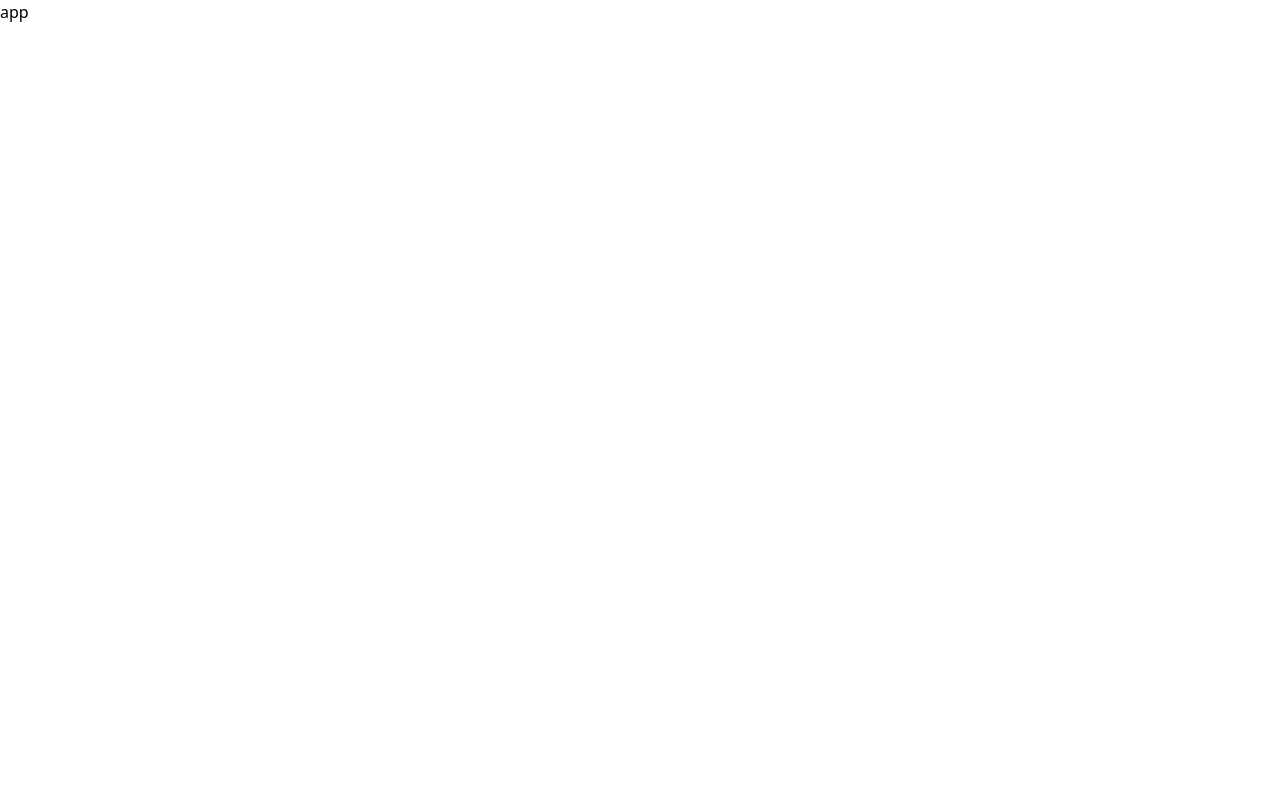
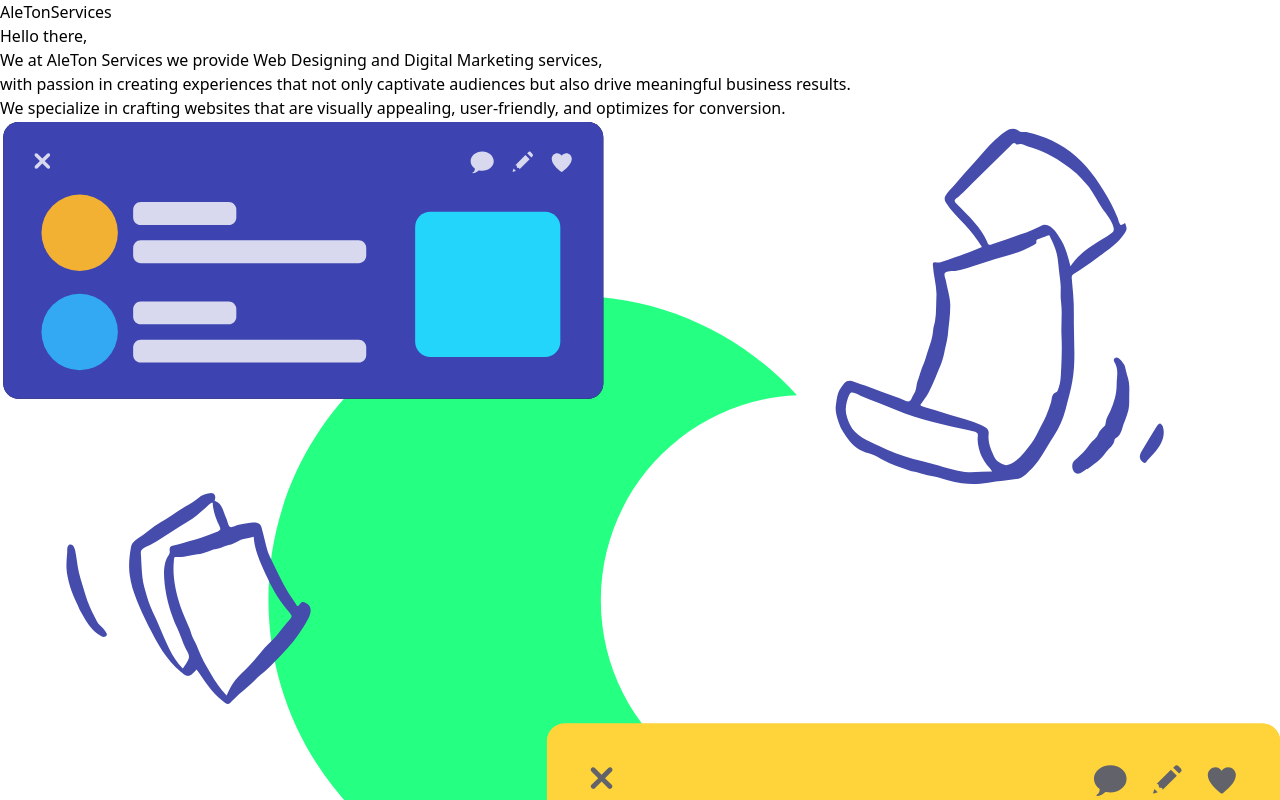
Before and after one commit to codewithAntony/Aleton-services, a React (Vite) app: page / in a window 1280 px wide. Shown: the top 800 px of the page. Built offline with nearby package versions, Linux system fonts and the light colour scheme.

Commit message:
header component

```diff
--- a/src/App.jsx
+++ b/src/App.jsx
@@ -1,10 +1,11 @@
+import Header from './components/Header';
+
 function App() {
-
-  return (
-    <div className="app">
-      app
-    </div>
-  )
+    return (
+        <div className="app">
+            <Header />
+        </div>
+    );
 }
 
-export default App
+export default App;
--- /dev/null
+++ b/src/components/Header.jsx
@@ -0,0 +1,45 @@
+import tech from '../assets/images/tech-pic.svg';
+
+function Header() {
+    return (
+        <header className="bg-[#FFFFFF]">
+            <div className="w- full mx-auto max-w-6xl">
+                <div className="flex flex-col pt-[10px] mx-[20px]">
+                    <div className="flex flex-col py-8 justify-center items-center bg-[#FFD43A] w-16 h-10 mb-[45px] sm:mb-[85px] sm:w-20">
+                        <span className="text-center text-[#5359B9] font-bold">
+                            AleTon
+                        </span>
+                        <span className="text-center text-[#5359B9] font-bold">
+                            Services
+                        </span>
+                    </div>
+                    <div className="flex flex-col gap-[30px] items-center justify-center sm:flex-row sm:gap-[190px]">
+                        <div className="w-full md:w-1/2 lg:w-2/3">
+                            <h3 className="pb-[5px] text-[#5359B9] font-semibold text-lg">
+                                Hello there,
+                            </h3>
+                            <p className="font-semibold leading-relaxed text-base">
+                                We at AleTon Services we provide Web Designing
+                                and Digital Marketing services, <br /> with
+                                passion in creating experiences that not only
+                                captivate audiences but also drive meaningful
+                                business results. <br /> We specialize in
+                                crafting websites that are visually appealing,
+                                user-friendly, and optimizes for conversion.
+                            </p>
+                        </div>
+                        <div className="flex-shrink-0 w-full md:w-1/2 lg:w-1/3">
+                            <img
+                                src={tech}
+                                className="w-full h-auto object-cover rounded-lg"
+                                alt="Tech image"
+                            />
+                        </div>
+                    </div>
+                </div>
+            </div>
+        </header>
+    );
+}
+
+export default Header;
```
Also changed, not shown: src/assets/images/tech-pic.svg (added).
